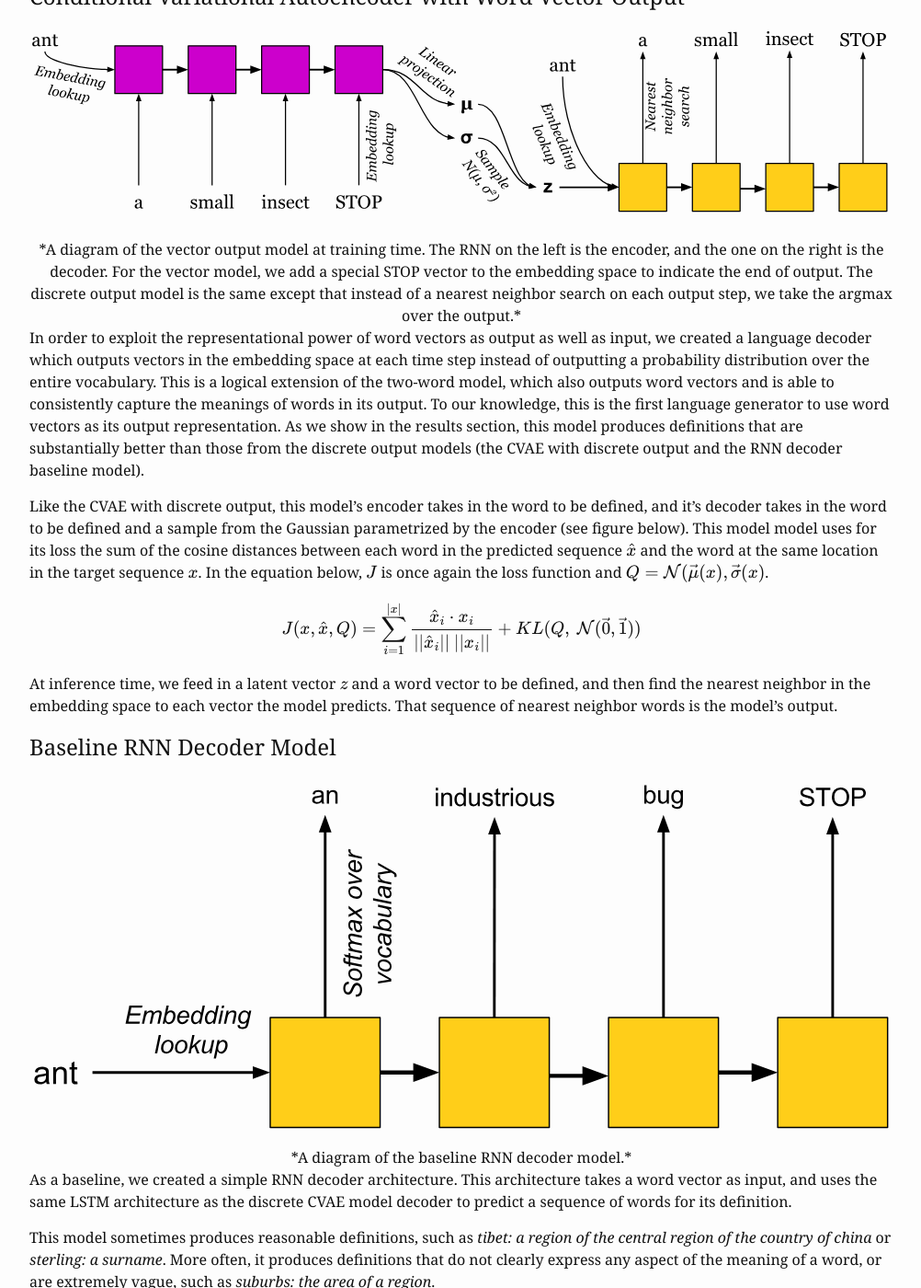
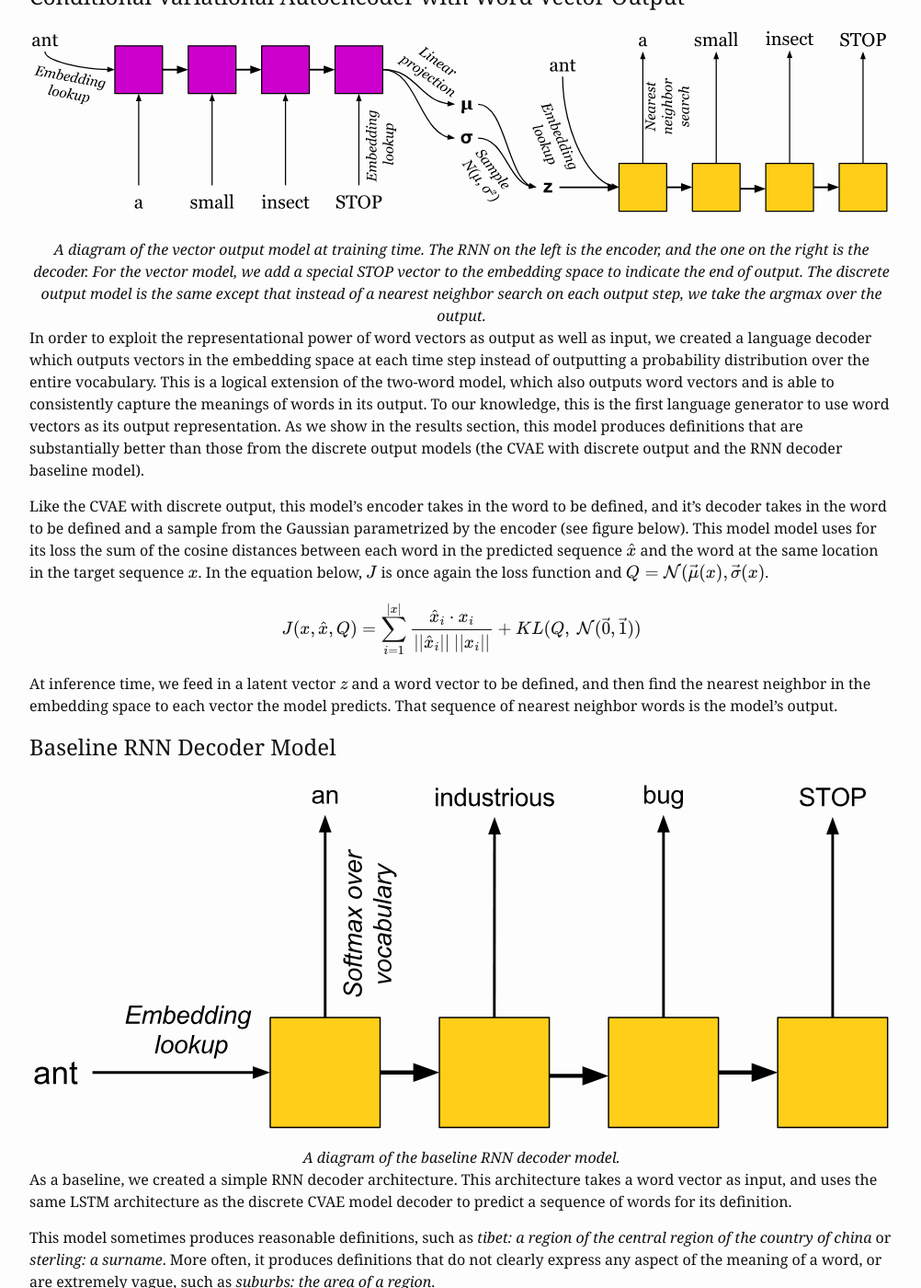
Before and after one commit to IJDykeman/ijdykeman.github.io, a Jekyll site: the page built from _posts/2017-05-15-vae-definition-generator.markdown, in a window 1280 px wide and 1400 px high, scrolled down 3136 px. Shown: the whole window at 92% size, without its empty margins (138-1140 px from the left). Built offline with Jekyll 4.4.1, drawn with Linux system fonts in a browser that asks for light colours; formulas are drawn with MathJax 3; some of the changed text lies outside the part shown.

Commit message:
autocommit of a content change

```diff
--- a/_posts/2017-05-15-vae-definition-generator.markdown
+++ b/_posts/2017-05-15-vae-definition-generator.markdown
@@ -55,7 +55,7 @@ test, 3288, 30913, 9.4 -->
   </tr>
 </table>
 
-<center> *Data set statistics with total number of words and definitions, and average number of definitions per word.* </center>
+<center><i>Data set statistics with total number of words and definitions, and average number of definitions per word.</i></center>
 
 We use word vectors trained by [Hill et al.](http://www.aclweb.org/anthology/Q16-1002)  using word2vec to represent words as input to our models, and as target outputs when applicable.  We do not modify the embeddings during training.  This allows us to to exploit large training corpora used for those embeddings, and to increase our ability to generalize to words not present in the dictionary data.
 
@@ -151,7 +151,7 @@ To generate definitions for specific words, we use a conditional variational aut
 
 ![VAE diagram](/assets/vae-definition-generation/full_pathway_drawing.svg)
 
-<center> *A diagram of the vector output model at training time.  The RNN on the left is the encoder, and the one on the right is the decoder.  For the vector model, we add a special STOP vector to the embedding space to indicate the end of output.  The discrete output model is the same except that instead of a nearest neighbor search on each output step, we take the argmax over the output.* </center>
+<center><i>A diagram of the vector output model at training time.  The RNN on the left is the encoder, and the one on the right is the decoder.  For the vector model, we add a special STOP vector to the embedding space to indicate the end of output.  The discrete output model is the same except that instead of a nearest neighbor search on each output step, we take the argmax over the output.</i></center>
 
 
 In order to exploit the representational power of word vectors as output as well as input, we created a language decoder which outputs vectors in the embedding space at each time step instead of outputting a probability distribution over the entire vocabulary.  This is a logical extension of the two-word model, which also outputs word vectors and is able to consistently capture the meanings of words in its output.  To our knowledge, this is the first language generator to use word vectors as its output representation.  As we show in the results section, this model produces definitions that are substantially better than those from the discrete output models (the CVAE with discrete output and the RNN decoder baseline model).
@@ -172,7 +172,7 @@ At inference time, we feed in a latent vector $$z$$ and a word vector to be defi
 
 ![RNN decoder diagram](/assets/vae-definition-generation/rnn_decoder_diagram.svg)
 
-<center> *A diagram of the baseline RNN decoder model.* </center>
+<center><i>A diagram of the baseline RNN decoder model.</i></center>
 
 As a baseline, we created a simple RNN decoder architecture.  This architecture takes a word vector as input, and uses the same LSTM architecture as the discrete CVAE model decoder to predict a sequence of words for its definition.
 
@@ -322,7 +322,7 @@ To see if our definitions can be understood by people we selected 200 words from
   </tr>
 </table></div>
 
-<center> *Percent correct selected by users with random selection being 20% correct.* </center>
+<center><i>Percent correct selected by users with random selection being 20% correct.</i></center>
 
 ## Quantitative Comparison with BLEU Scores
 
```
